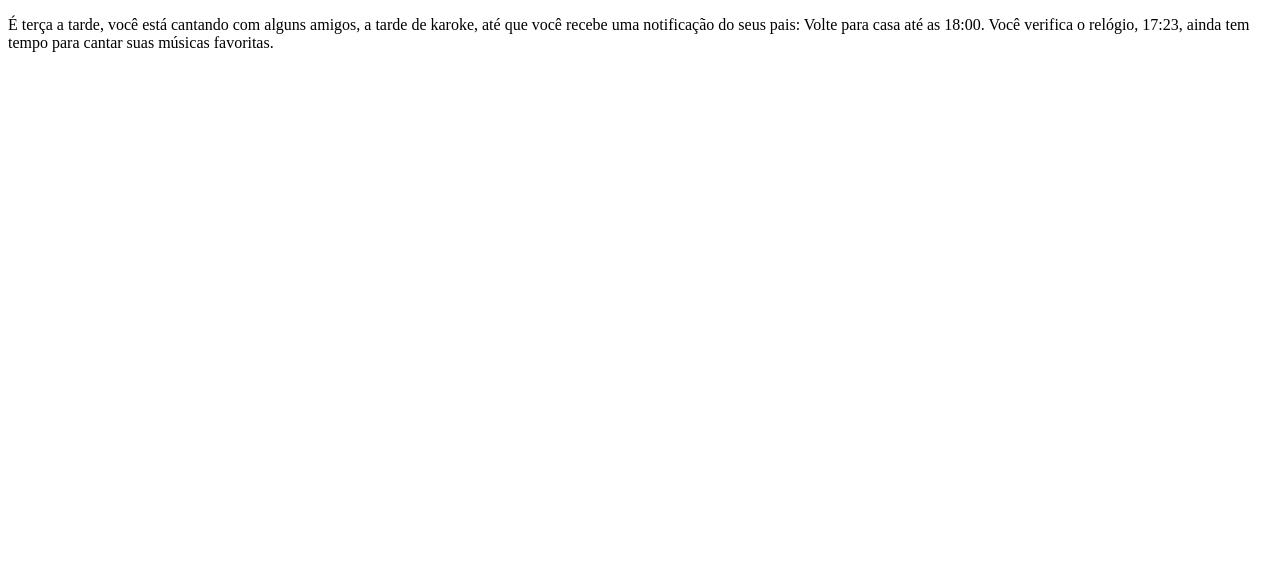
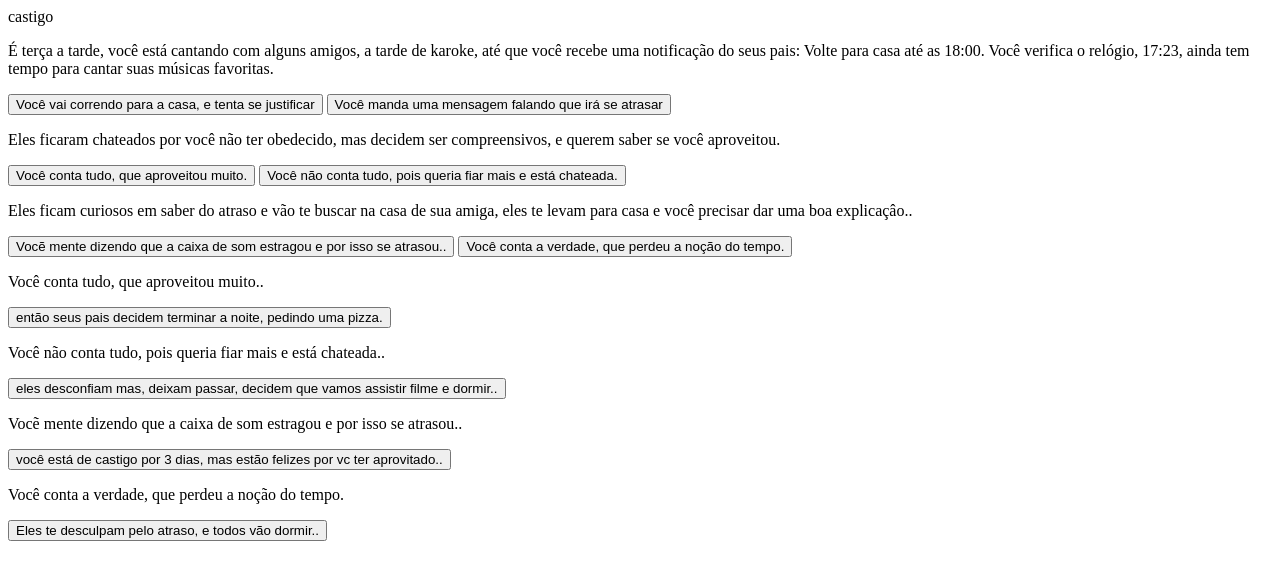
Before and after one commit to eduardaistoski/RPG-castigo, a plain HTML site: page index.html in a window 1280 px wide. Drawn offline with Linux system fonts and the light colour scheme; a web font is replaced by a local one.

Commit message:
edição de códigos

```diff
--- a/index.html
+++ b/index.html
@@ -3,12 +3,62 @@
 <head>
     <meta charset="UTF-8">
     <meta name="viewport" content="width=device-width, initial-scale=1.0">
+    <link rel="stylesheet" href="style.css">
+    <link rel="prconnect" href="htttps://fonts.googleapis.com" crossorigin>
+    <link rel="preconnect" href="https://fonts.gstatic.com" crossorigin>
+    <link href="https://fonts.googleapis.com/css2?family=BBH+Sans+Hegarty&display=swat" rel="stylesheet"
     <title>castigo</title>
 </head>
 <body>
+    <main>
    <div class="passo" id="passo-0" >
     <p> É terça a tarde, você está cantando com alguns amigos, a tarde de karoke, até que você recebe uma notificação do seus pais: Volte para casa até as 18:00.
-Você verifica o relógio, 17:23, ainda tem tempo para cantar suas músicas favoritas. </p>
-   </div>
+    Você verifica o relógio, 17:23, ainda tem tempo para cantar suas músicas favoritas. </p>
+<button class="btn-proximo" data-proximo="1">Você vai correndo para a casa, e tenta se justificar </button>
+<button class="btn-proximo" data-proximo="2">Você manda uma mensagem falando que irá se atrasar</button>
+<div>
+
+
+    <div class="passo" id="passo-1" >
+    <p> Eles ficaram chateados por você não ter obedecido, mas decidem ser compreensivos, e querem saber se você aproveitou. </p>
+<button class="btn-proximo" data-proximo="1">Você conta tudo, que aproveitou muito.</button>
+<button class="btn-proximo" data-proximo="2">Você não conta tudo, pois queria fiar mais e está chateada.</button>
+<div>
+
+
+
+<div class="passo" id="passo-2" >
+    <p> Eles ficam curiosos em saber do atraso e vão te buscar na casa de sua amiga, eles te levam para casa e você precisar dar uma boa explicaçâo.. </p>
+<button class="btn-proximo" data-proximo="1">Vocẽ mente dizendo que a caixa de som estragou e por isso se atrasou..</button>
+<button class="btn-proximo" data-proximo="2">Você conta a verdade, que perdeu a noção do tempo.</button>
+<div>
+
+
+
+    <div class="passo" id="passo-3" >
+    <p> Você conta tudo, que aproveitou muito.. </p>
+<button class="btn-proximo" data-proximo="1">então seus pais decidem terminar a noite, pedindo uma pizza.</button>
+<div>
+
+
+
+    <div class="passo" id="passo-4" >
+    <p> Você não conta tudo, pois queria fiar mais e está chateada.. </p>
+<button class="btn-proximo" data-proximo="1">eles desconfiam mas, deixam passar, decidem que vamos assistir filme e dormir..</button>
+<div>
+
+
+     <div class="passo" id="passo-5" >
+    <p> Vocẽ mente dizendo que a caixa de som estragou e por isso se atrasou.. </p>
+<button class="btn-proximo" data-proximo="1">você está de castigo por 3 dias, mas estão felizes por vc ter aprovitado..</button>
+<div>
+
+
+
+<div class="passo" id="passo-6" >
+    <p> Você conta a verdade, que perdeu a noção do tempo. </p>
+<button class="btn-proximo" data-proximo="1">Eles te desculpam pelo atraso, e todos vão dormir..</button>
+<div>
+</main>
 </body>
 </html>
```
